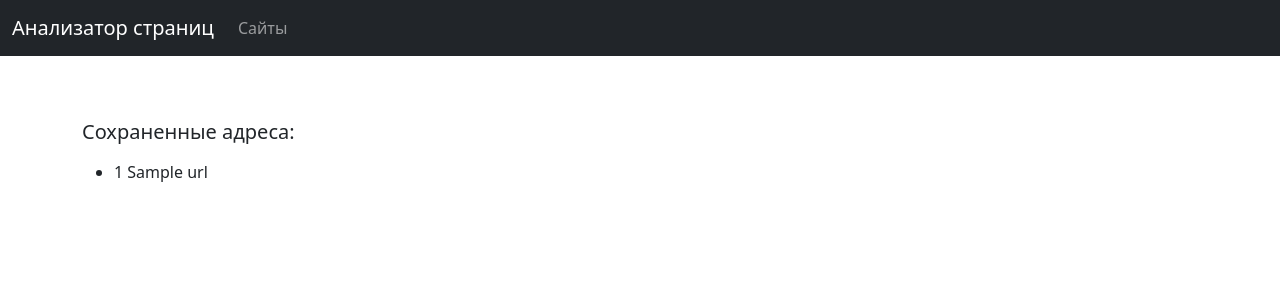
After one commit to remortalite/page_analyzer, a Flask app: template page_analyzer/templates/all_urls_page.html in a window 1280 px wide. The commit adds this page. Shown: the top 300 px of the page. Run offline with Flask 3, Linux system fonts and the light colour scheme; the template is opened without the code that fills it: most values are stand-ins (such as "Sample title", 1, 10 or a date in 2020); some libraries are stand-ins or nearby versions.

Commit message:
Add alll_urls page; add links to the template

```diff
--- a/page_analyzer/app.py
+++ b/page_analyzer/app.py
@@ -1,7 +1,7 @@
 from page_analyzer.db import create_connection
 
 from flask import Flask
-from flask import render_template, request, url_for
+from flask import render_template, request
 
 from datetime import datetime
 
@@ -16,8 +16,16 @@
 
 def save_data(conn, url):
     with conn.cursor() as curs:
-        curs.execute("""INSERT INTO urls (name, created_at) values (%s, %s)""", [url, datetime.now()])
+        curs.execute("""INSERT INTO urls (name, created_at) VALUES
+                        (%s, %s)""", [url, datetime.now()])
     conn.commit()
+
+
+def select_all(conn):
+    with conn.cursor() as curs:
+        curs.execute("""SELECT name, created_at FROM urls""")
+        data = curs.fetchall()
+    return data
 
 
 @app.route("/")
@@ -25,12 +33,13 @@
     return render_template("index.html")
 
 
-@app.route("/urls", methods = ['POST', 'GET'])
+@app.route("/urls", methods=['POST', 'GET'])
 def urls():
     if request.method == "POST":
         # save the data
         url = request.form.get("url")
         save_data(conn, url)
-        return render_template("show.html",
-                               url=url)
-    return render_template("index.html")
+    # show all the data
+    all_urls = select_all(conn)
+    return render_template("all_urls_page.html",
+                           urls=all_urls if all_urls else [])
--- /dev/null
+++ b/page_analyzer/templates/all_urls_page.html
@@ -0,0 +1,12 @@
+{% extends "layout/default.html" %}
+
+{% block content %}
+    <div class="container bg-light-emphasis py-5">
+        <h2 class="lead my-3 text-left">Сохраненные адреса:</h2>
+        <ul>
+            {% for url in urls %}
+                <li>{{ url[0] }} {{ url[1] }}</li>
+            {% endfor %}
+        </ul>
+    </div>
+{% endblock %}
--- a/page_analyzer/templates/layout/default.html
+++ b/page_analyzer/templates/layout/default.html
@@ -11,10 +11,10 @@
         <nav class="navbar navbar-dark navbar-expand-md">
             <ul class="navbar-nav align-items-center">
                 <li class="nav-item">
-                    <a href="#" class="navbar-brand">Анализатор страниц</a>
+                    <a href="/" class="navbar-brand">Анализатор страниц</a>
                 </li>
                 <li class="nav-item">
-                    <a href="#" class="nav-link">Сайты</a>
+                    <a href="/urls" class="nav-link">Сайты</a>
                 </li>
             </ul>
         </nav>
```
